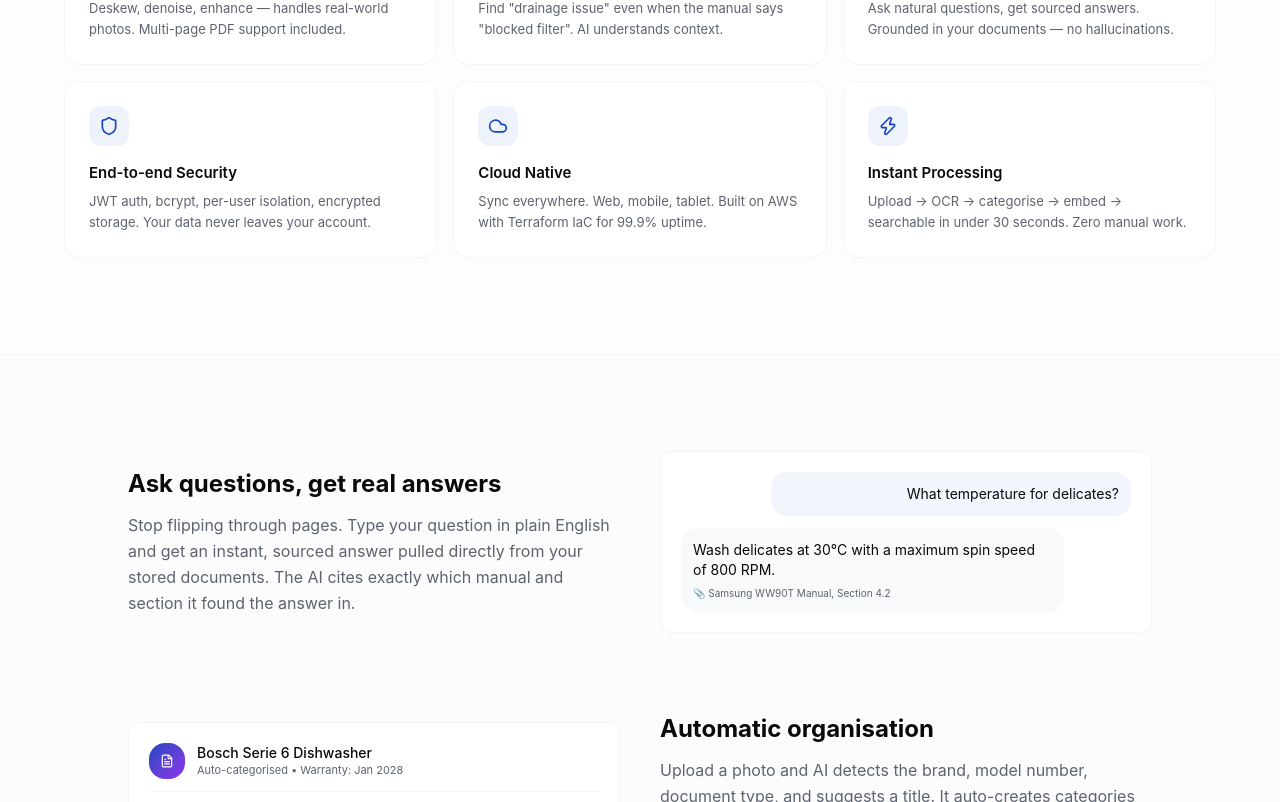
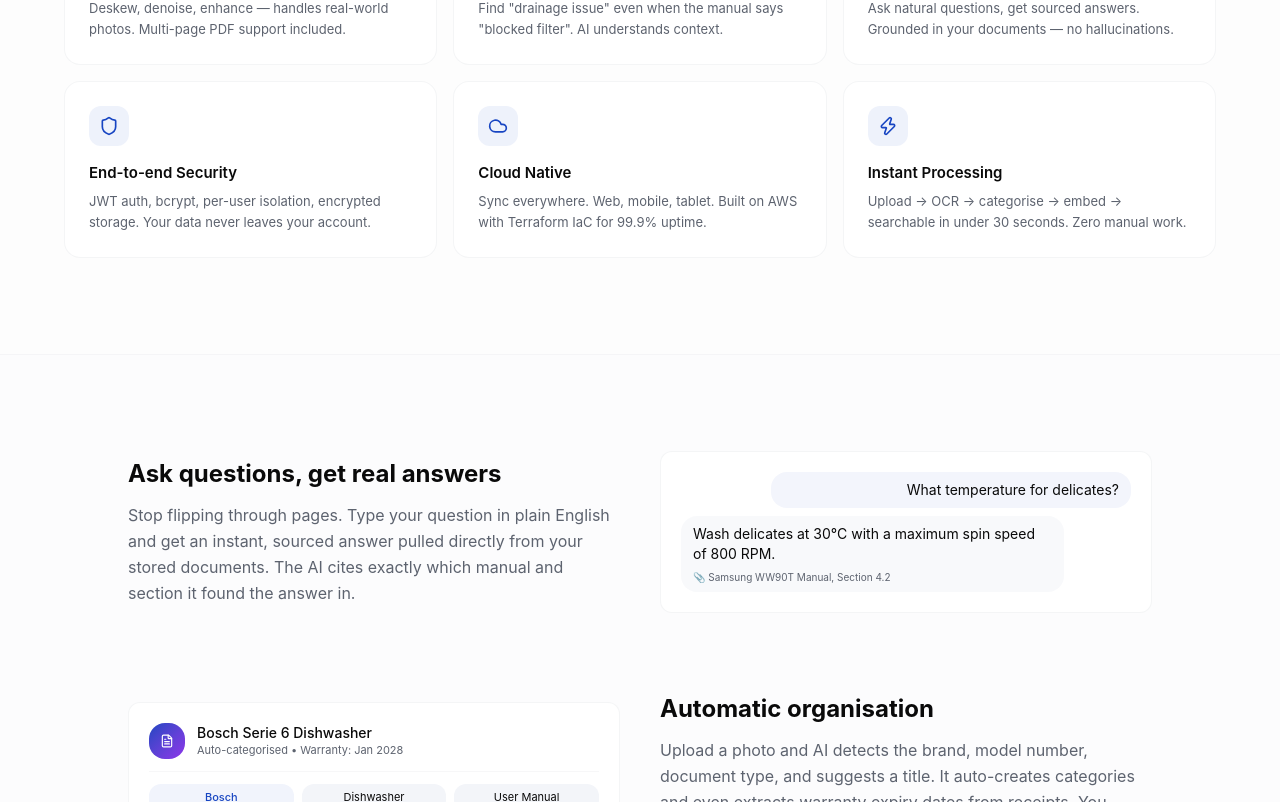
Before and after one commit to haydenteh5526/FYP, a React (Vite) app in the folder frontend/: page / in a window 1280 px wide. Shown: the part 1998-2800 px from the top of the page. Built offline with nearby package versions, Linux system fonts and the light colour scheme.

Commit message:
Tighten chat bubble spacing in feature showcase

```diff
--- a/frontend/src/pages/Landing.tsx
+++ b/frontend/src/pages/Landing.tsx
@@ -165,9 +165,9 @@ export default function Landing() {
             title="Ask questions, get real answers"
             desc="Stop flipping through pages. Type your question in plain English and get an instant, sourced answer pulled directly from your stored documents. The AI cites exactly which manual and section it found the answer in."
             visual={
-              <div className="rounded-xl border border-border/40 bg-card p-5 space-y-3">
-                <div className="bg-primary/[0.05] rounded-lg p-3 text-sm ml-auto max-w-[80%] text-right">What temperature for delicates?</div>
-                <div className="bg-muted/60 rounded-lg p-3 text-sm max-w-[85%]">
+              <div className="rounded-xl border border-border/40 bg-card p-5 space-y-2">
+                <div className="bg-primary/[0.05] rounded-lg px-3 py-2 text-sm ml-auto max-w-[80%] text-right">What temperature for delicates?</div>
+                <div className="bg-muted/60 rounded-lg px-3 py-2 text-sm max-w-[85%]">
                   Wash delicates at 30°C with a maximum spin speed of 800 RPM.
                   <span className="block text-[10px] text-muted-foreground mt-1.5">📎 Samsung WW90T Manual, Section 4.2</span>
                 </div>
```
